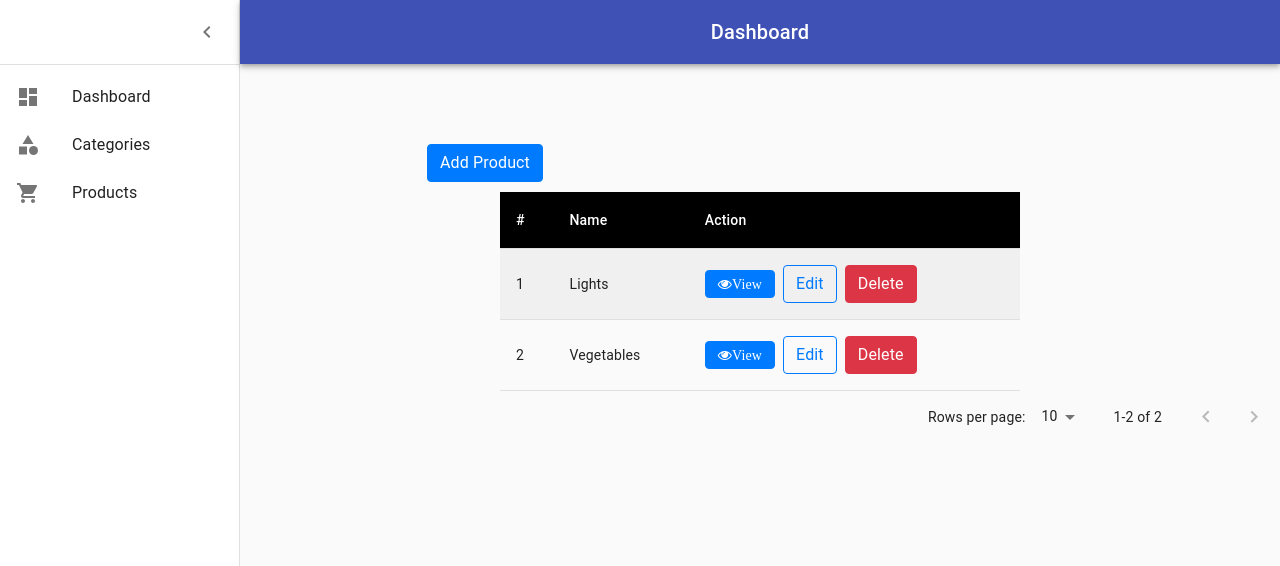
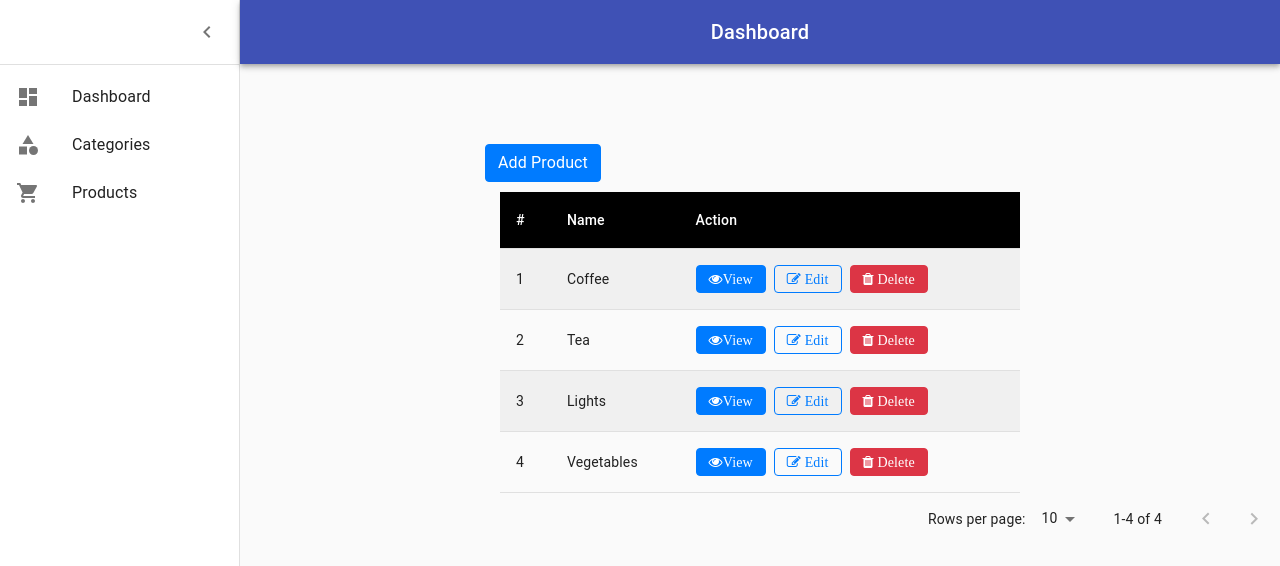
Before and after one commit to Hardi-Shah/React-POS, a React (Create React App) app: page /Product in a window 1280 px wide. Shown: the top 566 px of the page. Built offline with nearby package versions, Linux system fonts and the light colour scheme; data requests are answered from the project's data file.

Commit message:
Initial Commit

```diff
--- a/db.json
+++ b/db.json
@@ -7,6 +7,14 @@
     {
       "id": 2,
       "name": "Electronics"
+    },
+    {
+      "name": "Bevarages",
+      "id": 3
+    },
+    {
+      "name": "Clothing",
+      "id": 4
     }
   ],
   "products": [
@@ -17,6 +25,14 @@
     {
       "id": 2,
       "name": "Lights"
+    },
+    {
+      "name": "Tea",
+      "id": 3
+    },
+    {
+      "name": "Coffee",
+      "id": 4
     }
   ]
 }
--- a/src/components/Categories/CategoryList/AddCategory.js
+++ b/src/components/Categories/CategoryList/AddCategory.js
@@ -16,7 +16,7 @@ const AddCategory = () => {
     })
     const onSubmit = async values => {
         await addCategoryService(values)
-        history.push("/");
+        history.push("/Category");
     }
 
     return (
--- a/src/components/Categories/CategoryList/EditCategory.js
+++ b/src/components/Categories/CategoryList/EditCategory.js
@@ -23,7 +23,7 @@ const EditCategory = () => {
     })
     const onSubmit = async values => {
         await editCategoryService(id, values)
-        history.push("/");
+        history.push("/Category");
     }
 
     useEffect(() => {
--- a/src/components/Layout/Navbar.js
+++ b/src/components/Layout/Navbar.js
@@ -189,9 +189,7 @@ export default function Navbar() {
                         <Route exact path="/ProductNotFound" component={ProductNotFound} />
                     </Switch>
                 </Router>
-
             </main>
-
         </div>
     );
 }
--- a/src/components/Products/Pages/ProductList.js
+++ b/src/components/Products/Pages/ProductList.js
@@ -60,7 +60,7 @@ export default function ProductList() {
 
     return (
         <TableContainer >
-        <Link className="btn btn-primary AddBtn" to="/products/add">Add Product</Link>
+            <Link className="btn  btn-primary AddBtn" to="/products/add">Add Product</Link>
             <Table className={classes.table} aria-label="simple table">
                 <TableHead >
                     <TableRow className={classes.head}>
@@ -80,8 +80,8 @@ export default function ProductList() {
                                 <TableCell >{product.name}</TableCell>
                                 <TableCell>
                                     <Link className="btn fa fa-eye btn-primary mr-2" to={`/products/${product.id}`}>View</Link>
-                                    <Link className="btn btn-outline-primary mr-2" to={`/products/edit/${product.id}`}> Edit</Link>
-                                    <Link className="btn  btn-danger mr-2" to="" onClick={() => deleteProduct(product.id)}> Delete</Link>
+                                    <Link className="btn fa fa-edit btn-outline-primary mr-2" to={`/products/edit/${product.id}`}> Edit</Link>
+                                    <Link className="btn fa fa-trash btn-danger mr-2" to="" onClick={() => deleteProduct(product.id)}> Delete</Link>
                                 </TableCell>
                             </TableRow>
                         ))}
--- a/src/components/Products/ProductList/AddProduct.js
+++ b/src/components/Products/ProductList/AddProduct.js
@@ -16,7 +16,7 @@ const AddProduct = () => {
     })
     const onSubmit = async values => {
         await addProductService(values)
-        history.push("/");
+        history.push("/Product");
     }
 
     return (
--- a/src/components/Products/ProductList/EditProduct.js
+++ b/src/components/Products/ProductList/EditProduct.js
@@ -23,7 +23,7 @@ const EditProduct = () => {
     })
     const onSubmit = async values => {
         await editProductService(id, values)
-        history.push("/");
+        history.push("/Product");
     }
 
     useEffect(() => {
--- a/src/components/Products/ProductList/Product.css
+++ b/src/components/Products/ProductList/Product.css
@@ -1,5 +1,5 @@
 .AddStyle{
-    margin-Top: 80px
+    margin-Top: 80px;
 }
 .EditStyle{
     margin-Top: 80px
@@ -7,5 +7,6 @@
 .AddBtn{
     margin-Top: 80px;
     margin-bottom: -40px;
-    margin-left: -550px;
+    margin-left: -434px;
+
 }
```
Also changed, not shown: src/App.js (+0 -30 lines), 1 other file (tests, documents, lock files or other folders).
